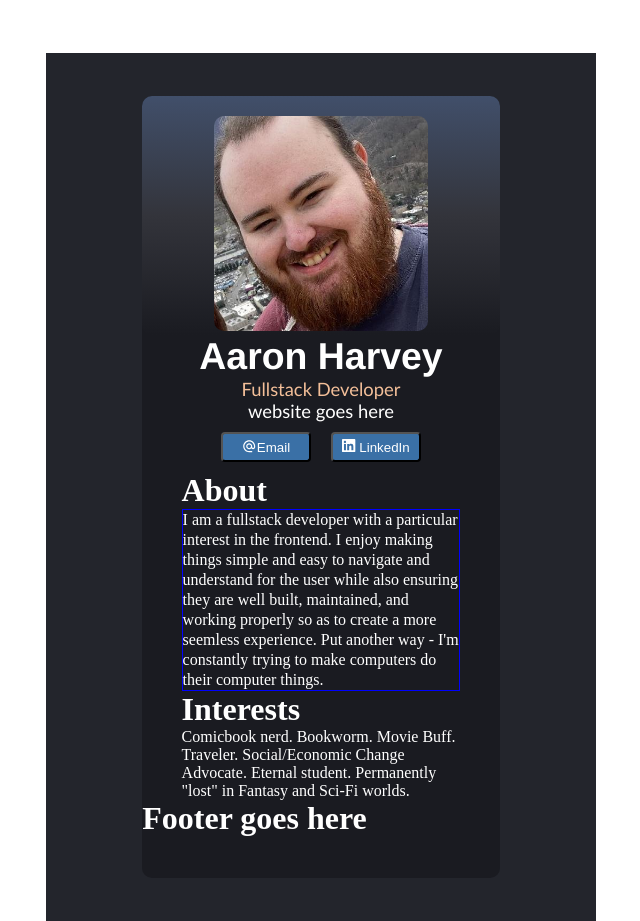
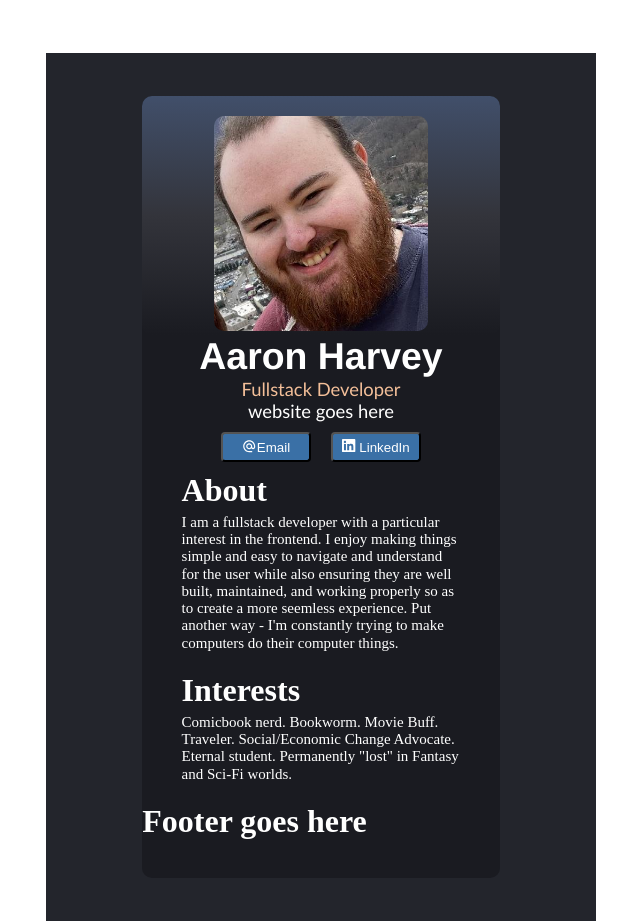
Before and after one commit to AaronJHarvey/React-Digital-Business-Card, a React (Vite) app: page / in a window 1280 px wide. Shown: the whole page, without its empty margins (19-659 px from the left). Built offline with nearby package versions, Linux system fonts and the light colour scheme.

Commit message:
Styles Interest

```diff
--- a/src/Components/Interests.jsx
+++ b/src/Components/Interests.jsx
@@ -2,7 +2,7 @@ import React from 'react';
 
 export default function Interests () {
 	return (
-		<div id=''>
+		<div id='interests-container'>
 			<h1>Interests</h1>
 			<p>
 				Comicbook nerd. Bookworm. Movie Buff. Traveler. Social/Economic Change Advocate. Eternal student.
--- a/src/index.css
+++ b/src/index.css
@@ -96,9 +96,15 @@
 .button-container > button:first-child {
 	margin-right: 20px;
 }
-/* About section Design  */
-#about-container > p {
-	border: 1px solid blue;
-	line-height: 125%;
-	font-size: 16px;
+/* About and Interest sections Design  */
+#about-container > p,
+#interests-container > p {
+	line-height: 115%;
+	font-size: 15px;
+	margin-top: 5px;
 }
+
+#interests-container {
+	margin-top: 20px;
+	margin-bottom: 20px;
+}
```
